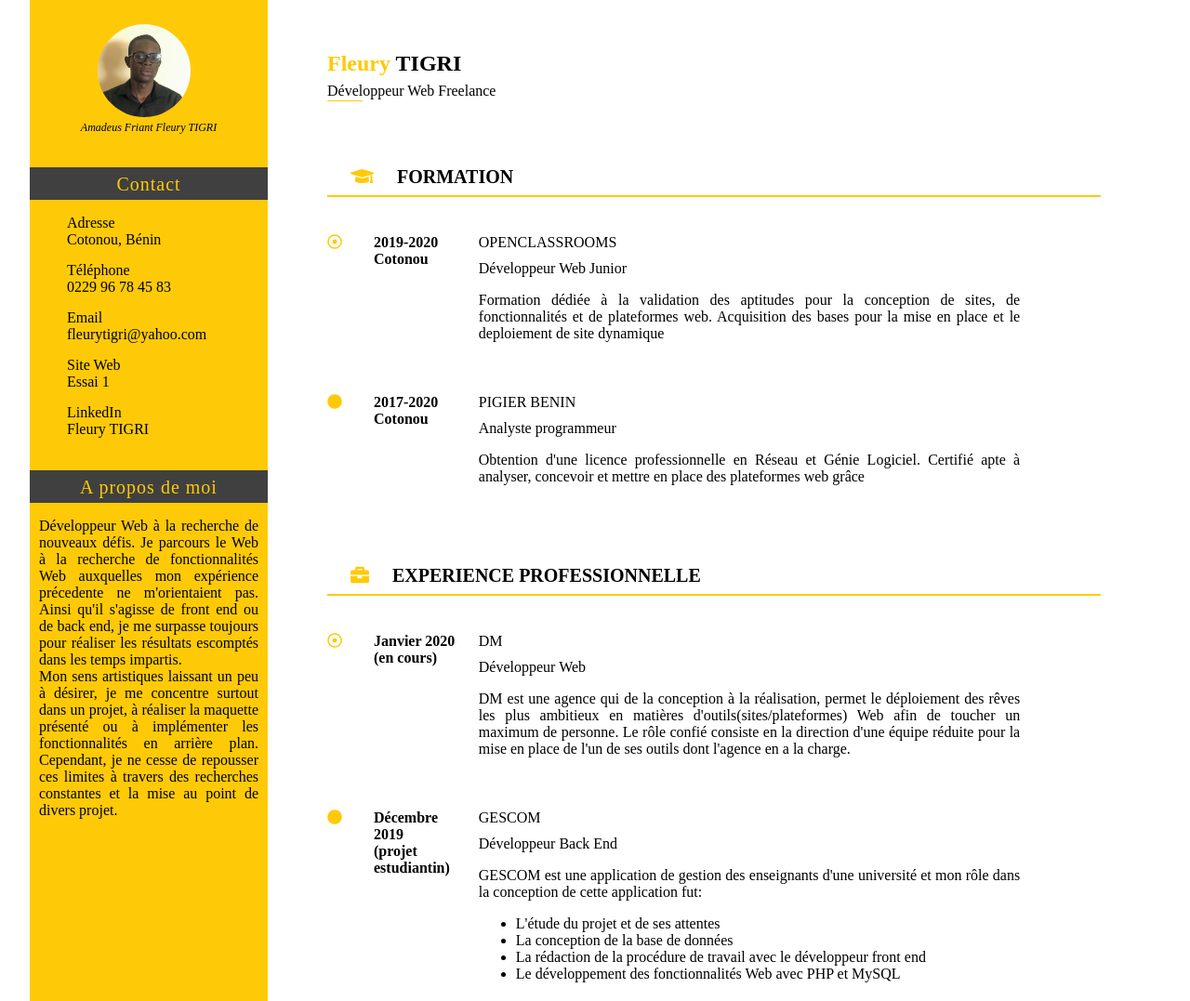
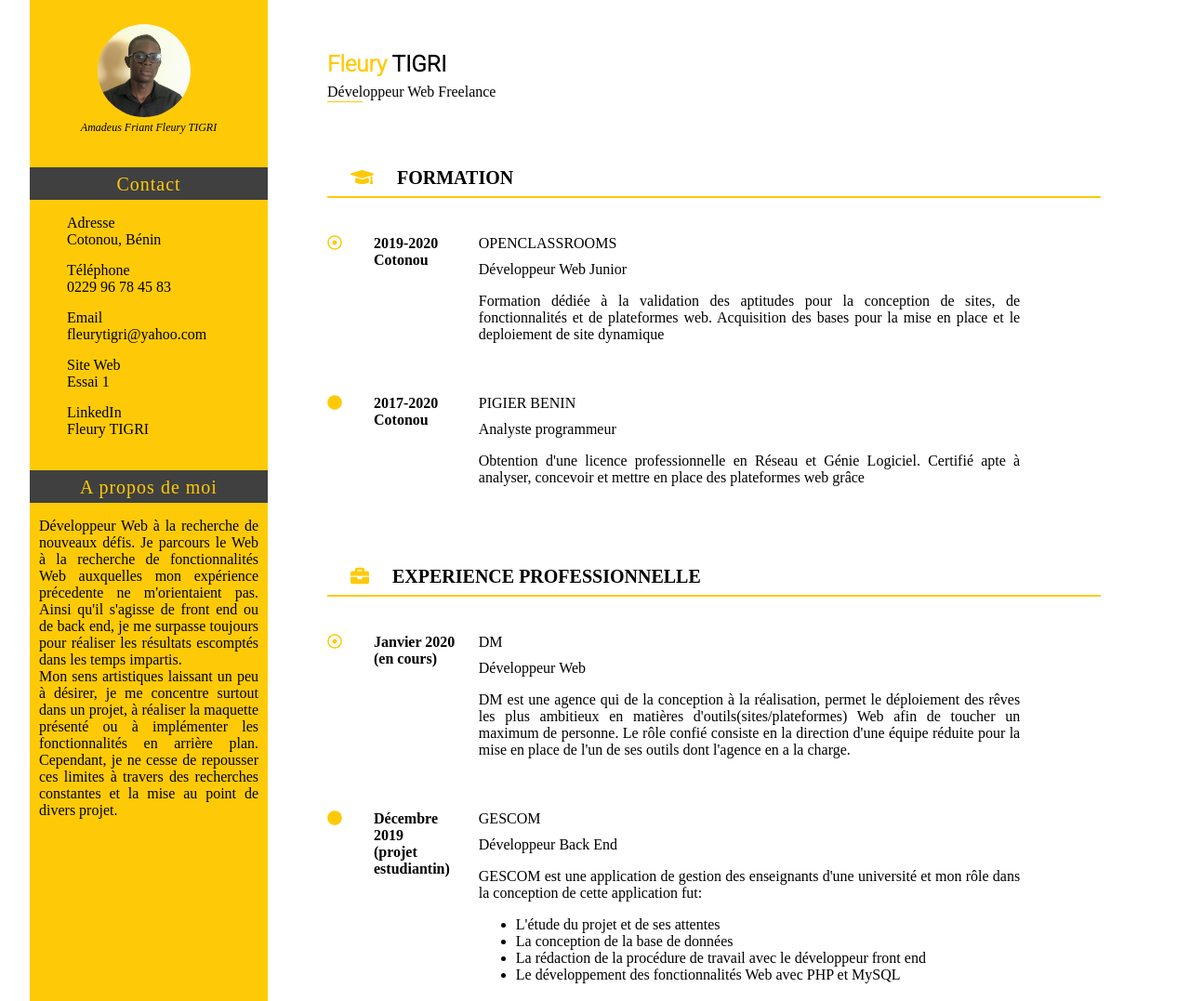
Before and after one commit to FleuryTIGRIOpenclassrooms/P2_tigri_fleury, a plain HTML site: page index.html in a window 1280 px wide. Shown: the top 1077 px of the page at 93% size. Drawn offline with Linux system fonts and the light colour scheme.

Commit message:
Modification de la police
Police Roboto utilisé

```diff
--- a/CSS/style.css
+++ b/CSS/style.css
@@ -38,6 +38,7 @@
 	}
 	h1 {
 		font-size:20px;
+		font-family: 'Roboto', sans-serif;
 	}
 /* -------------------------- */
 /*==         SECTION         */
@@ -52,6 +53,7 @@
 		margin-bottom:7px;
 		font-size:24px;
 		font-weight:700;
+		font-family: 'Roboto', sans-serif;
 		}
 		.nomprenom .prenom{
 			color:#feca07;
--- a/index.html
+++ b/index.html
@@ -9,6 +9,7 @@
       type="image/jpg"
       href="Images/icone_title.jpg">
 	<link rel="stylesheet" href="https://cdnjs.cloudflare.com/ajax/libs/font-awesome/5.12.1/css/all.min.css">
+	<link href="https://fonts.googleapis.com/css2?family=Roboto:wght@300&display=swap" rel="stylesheet">
 	<link rel="stylesheet" type="text/css" href="CSS/style.css">
 	<meta name="description" content="DEVELOPPEUR WEB :://Concepteur et Réalisateur d'interface Web de qualité"/>
 </head>
```
